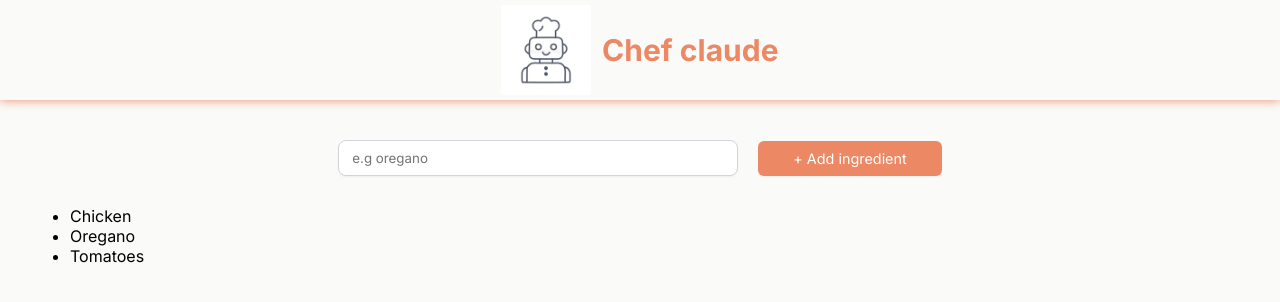
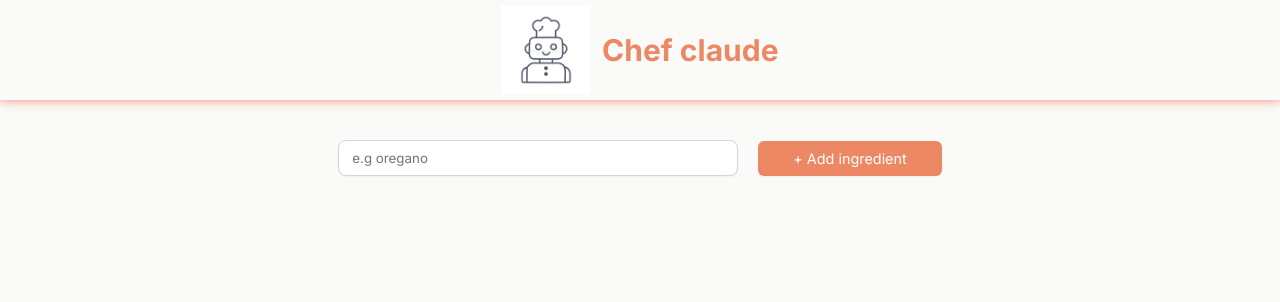
Before and after one commit to oussama1603/chef-claude, a React (Vite) app: page / in a window 1280 px wide. Shown: the top 302 px of the page. Built offline with nearby package versions, Linux system fonts and the light colour scheme.

Commit message:
Update Main.jsx

```diff
--- a/src/Main.jsx
+++ b/src/Main.jsx
@@ -1,15 +1,18 @@
+import React from "react"
+
 export default function Main(){
-  const ingredients = ["Chicken","Oregano","Tomatoes"]
+  const [ingredients,setingredients] = React.useState([])
   const ingredientElements = ingredients.map(ingredient=>
     <li key={ingredient}>{ingredient}</li>
 
   )
   function submitted(event){
+
     event.preventDefault()
     const formData = new FormData(event.currentTarget)
     const newIngredient = formData.get("ingredient")
-    ingredients.push(newIngredient)
-    console.log(ingredients)
+    setingredients(previngredient=>[...previngredient,newIngredient])
+
   }
 
 
```
